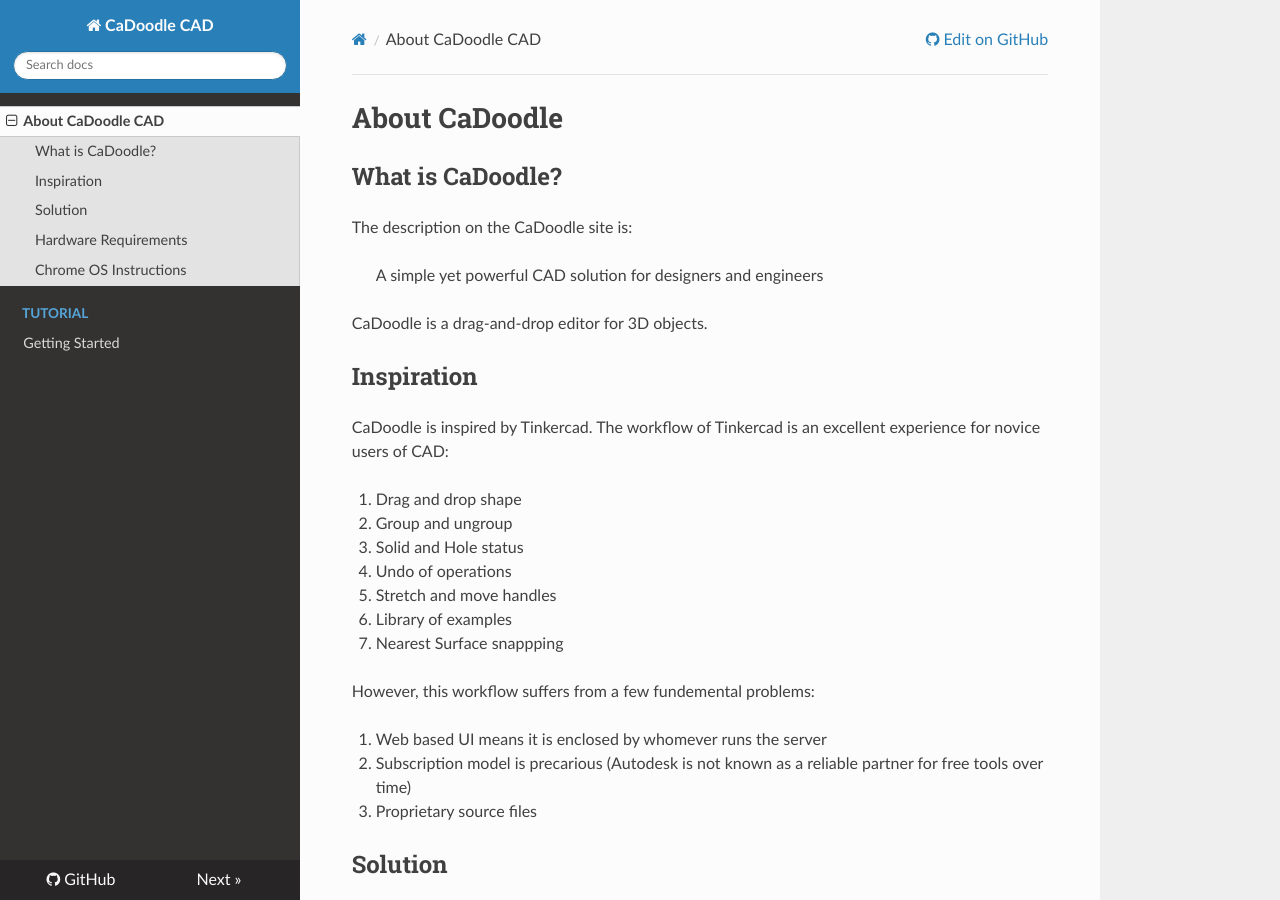
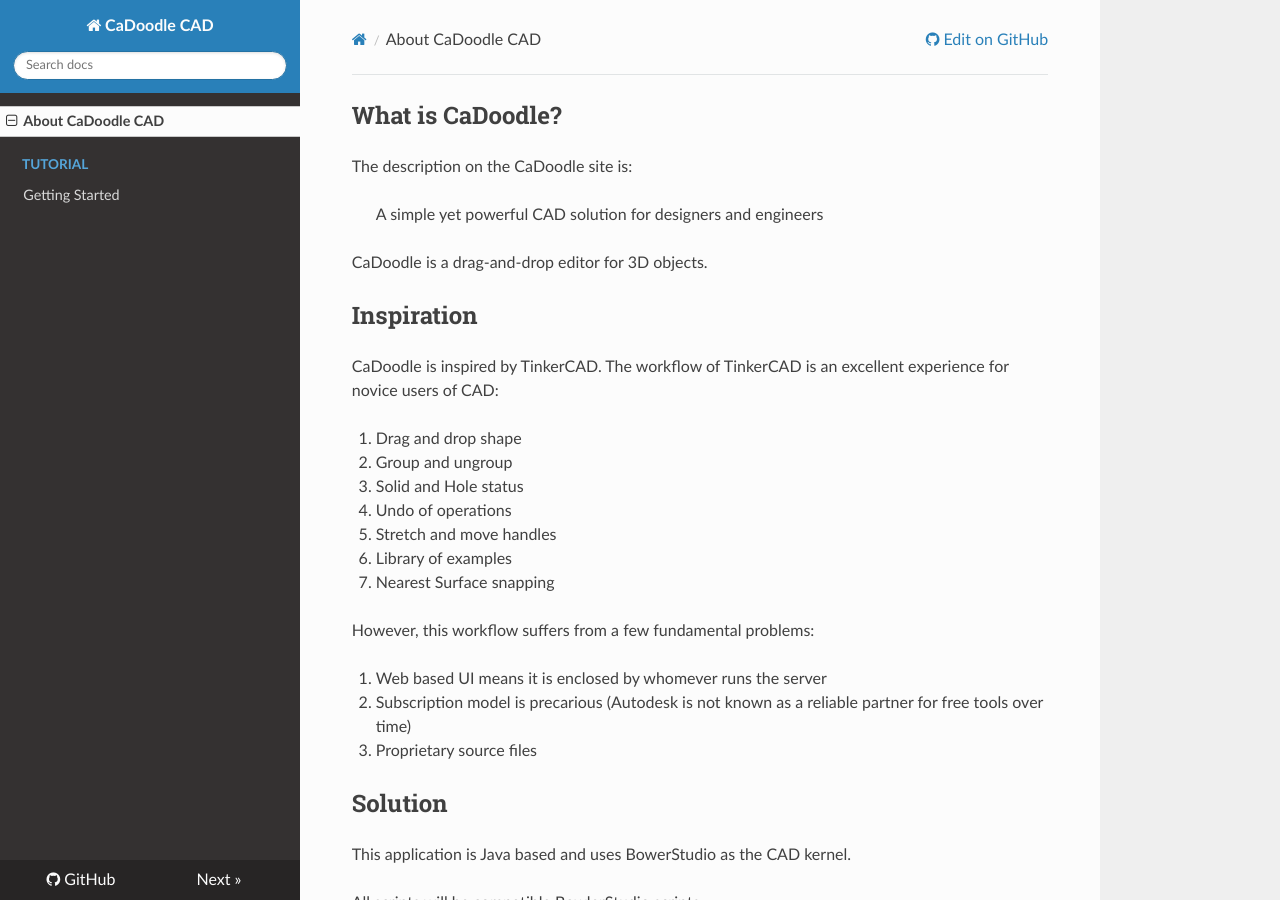
Before and after one commit to CaDoodleWebsite/cadoodlecad.github.io, an MkDocs documentation site: the page built from docs/docs/landing.md, in a window 1280 px wide and 900 px high. Built offline with MkDocs 1.6.1, drawn with Linux system fonts in a browser that asks for light colours; nearby versions of some CDN libraries.

```diff
--- a/docs/docs/landing.md
+++ b/docs/docs/landing.md
@@ -1,6 +1,3 @@
-# About CaDoodle
-
-
 ## What is CaDoodle?
 
 The description on the CaDoodle site is:
@@ -11,7 +8,7 @@
 
 ## Inspiration
 
-CaDoodle is inspired by Tinkercad. The workflow of Tinkercad is an excellent experience for novice users of CAD:
+CaDoodle is inspired by TinkerCAD. The workflow of TinkerCAD is an excellent experience for novice users of CAD:
 
 1. Drag and drop shape
 1. Group and ungroup
@@ -19,9 +16,9 @@
 1. Undo of operations
 1. Stretch and move handles
 1. Library of examples
-1. Nearest Surface snappping
+1. Nearest Surface snapping
 
-However, this workflow suffers from a few fundemental problems:
+However, this workflow suffers from a few fundamental problems:
 
 1. Web based UI means it is enclosed by whomever runs the server
 1. Subscription model is precarious (Autodesk is not known as a reliable partner for free tools over time)
```
